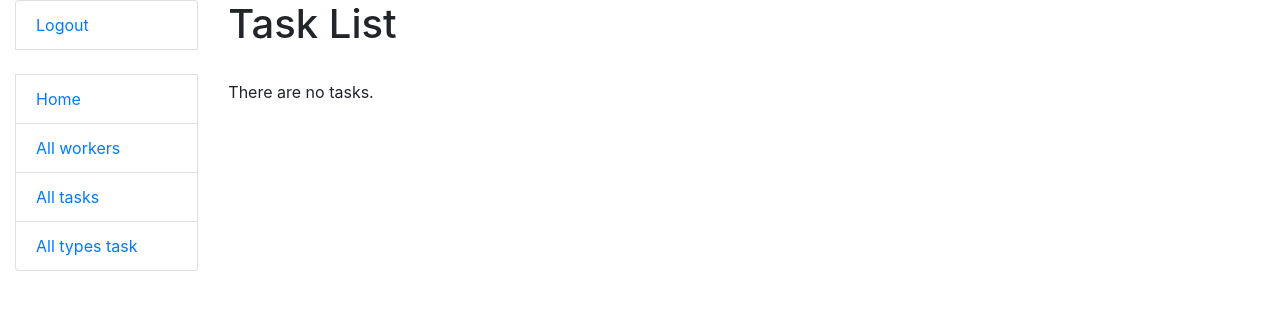
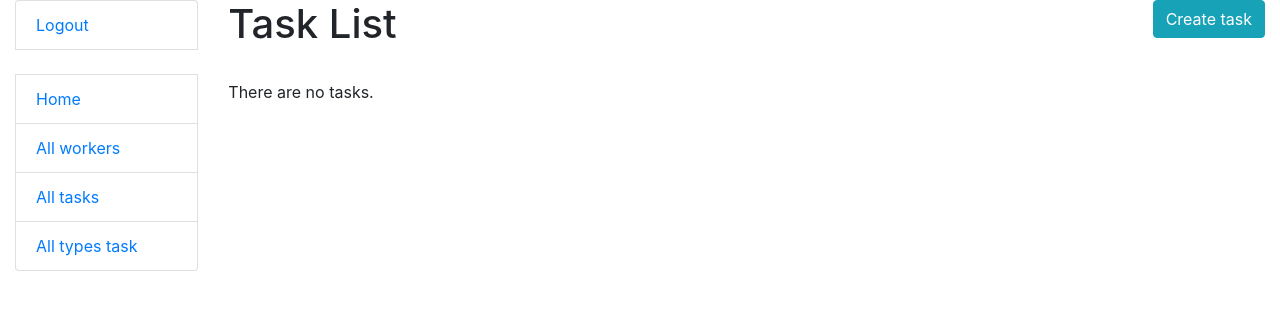
Before and after one commit to taras-tkachuk/IT-Company-Task-Manager, a Django app: page /tasks/ in a window 1280 px wide. Shown: the top 310 px of the page. Run offline with Django 5.2, Linux system fonts and the light colour scheme; the visitor is signed in with stand-in values (Sample User, id 1); data that the repository does not hold is empty.

Commit message:
Add create, update, delete for task

```diff
--- a/task/urls.py
+++ b/task/urls.py
@@ -3,7 +3,8 @@ from django.urls import path
 from task.views import (index, WorkerListView, TaskListView,
                         TaskTypeListView, WorkerDetailView,
                         TaskDetailView, TaskTypeCreateView,
-                        TaskTypeUpdateView, TaskTypeDeleteView)
+                        TaskTypeUpdateView, TaskTypeDeleteView,
+                        TaskCreateView, TaskUpdateView, TaskDeleteView)
 
 urlpatterns = [
     path("", index, name="index"),
@@ -11,6 +12,9 @@ urlpatterns = [
     path("workers/<int:pk>/", WorkerDetailView.as_view(), name="worker-detail"),
     path("tasks/", TaskListView.as_view(), name="task-list"),
     path("tasks/<int:pk>/", TaskDetailView.as_view(), name="task-detail"),
+    path("tasks/create/", TaskCreateView.as_view(), name="task-create"),
+    path("tasks/<int:pk>/update/", TaskUpdateView.as_view(), name="task-update"),
+    path("tasks/<int:pk>/delete/", TaskDeleteView.as_view(), name="task-delete"),
     path("tasks-types/", TaskTypeListView.as_view(), name="task-type-list"),
     path("tasks-types/create/", TaskTypeCreateView.as_view(), name="task-type-create"),
     path("tasks-types/<int:pk>/update/", TaskTypeUpdateView.as_view(), name="task-type-update"),
--- a/task/views.py
+++ b/task/views.py
@@ -41,6 +41,26 @@ class TaskDetailView(LoginRequiredMixin, generic.DetailView):
     queryset = Task.objects.prefetch_related("assignees__position")
 
 
+class TaskCreateView(LoginRequiredMixin, generic.CreateView):
+    model = Task
+    fields = "__all__"
+    success_url = reverse_lazy("task:task-list")
+    template_name = "task/task_form.html"
+
+
+class TaskUpdateView(LoginRequiredMixin, generic.UpdateView):
+    model = Task
+    fields = "__all__"
+    success_url = reverse_lazy("task:task-list")
+    template_name = "task/task_form.html"
+
+
+class TaskDeleteView(LoginRequiredMixin, generic.DeleteView):
+    model = Task
+    success_url = reverse_lazy("task:task-list")
+    template_name = "task/task_confirm_delete.html"
+
+
 class TaskTypeListView(LoginRequiredMixin, generic.ListView):
     model = TaskType
     template_name = "task/task_type_list.html"
--- a/templates/task/task_detail.html
+++ b/templates/task/task_detail.html
@@ -23,4 +23,6 @@
       <p>No tags!</p>
     {% endfor %}
   </div>
+  <a class="btn btn-primary btn-lg" role="button" href="{% url 'task:task-update' task.id %}">Update</a>
+  <a class="btn btn-danger btn-lg" role="button" href="{% url 'task:task-delete' task.id %}">Delete</a>
 {% endblock %}
--- a/templates/task/task_list.html
+++ b/templates/task/task_list.html
@@ -2,6 +2,7 @@
 {% block content %}
   <h1>
     Task List
+    <a class="btn btn-info" style="float: right;" href="{% url 'task:task-create' %}">Create task</a>
   </h1>
 
   <br>
```
Also changed, not shown: templates/task/task_confirm_delete.html (added, +9 -0 lines), templates/task/task_form.html (added, +9 -0 lines).
